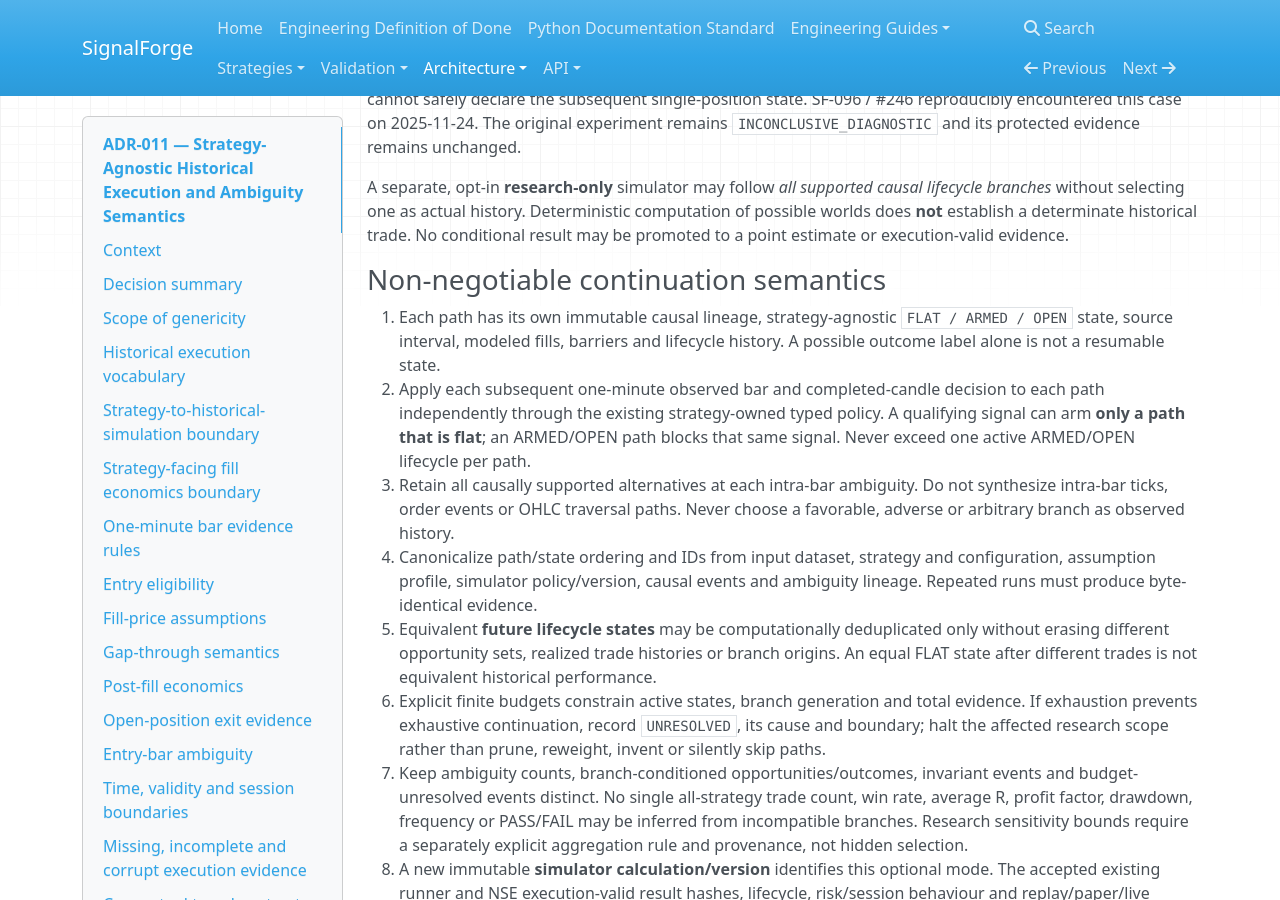
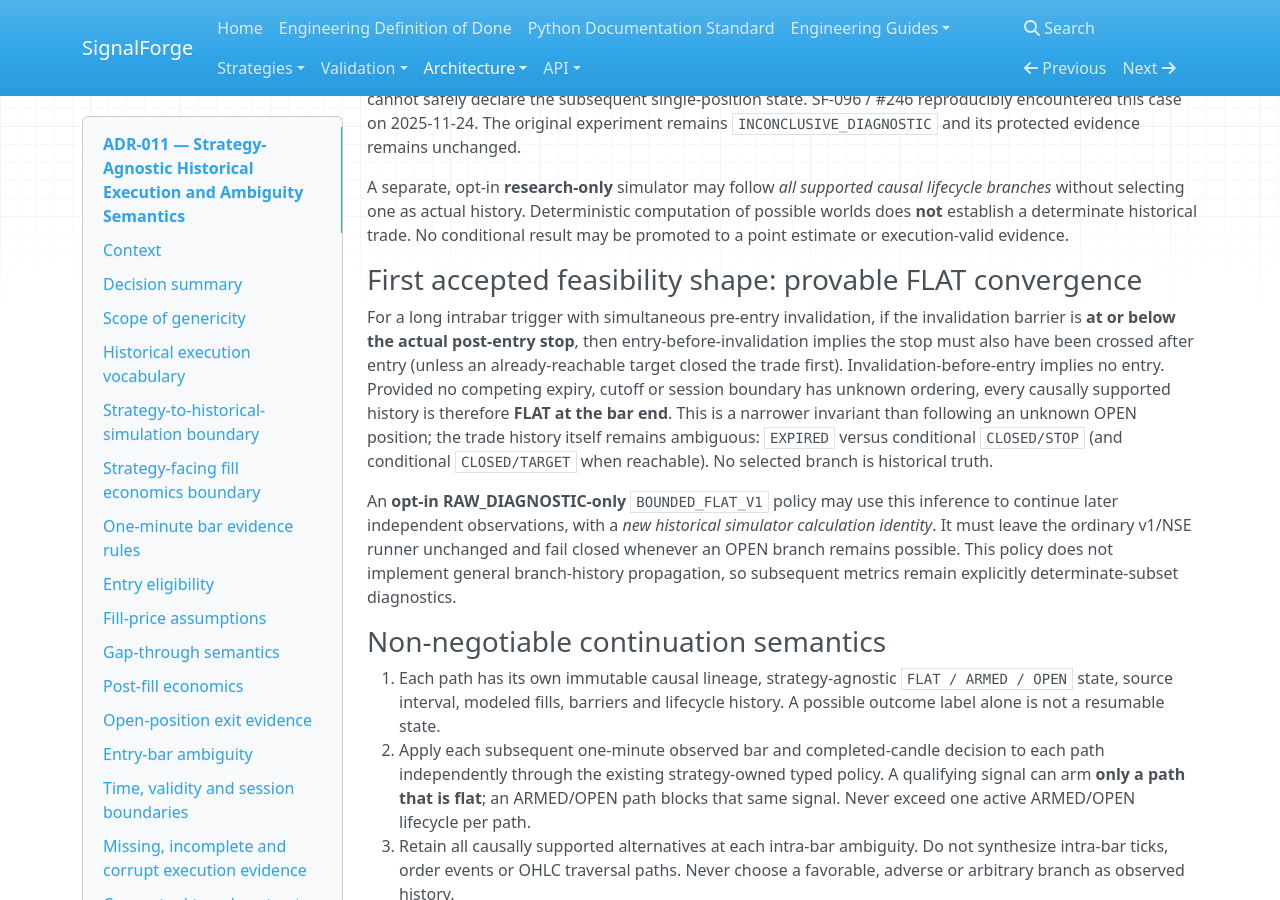
Before and after one commit to harishkamathuk/signalforge, an MkDocs documentation site: the page built from docs/architecture/decisions/ADR-011-historical-execution-and-ambiguity-semantics.md, in a window 1280 px wide and 900 px high, scrolled down 16308 px. Built offline with MkDocs 1.6.1, drawn with Linux system fonts in a browser that asks for light colours; nearby versions of some CDN libraries.

Commit message:
docs(adr-011): constrain SF-097 implementation to provable flat-state convergence

```diff
--- a/docs/architecture/decisions/ADR-011-historical-execution-and-ambiguity-semantics.md
+++ b/docs/architecture/decisions/ADR-011-historical-execution-and-ambiguity-semantics.md
@@ -783,6 +783,26 @@ computation of possible worlds does **not** establish a determinate historical
 trade. No conditional result may be promoted to a point estimate or
 execution-valid evidence.
 
+### First accepted feasibility shape: provable FLAT convergence
+
+For a long intrabar trigger with simultaneous pre-entry invalidation, if the
+invalidation barrier is **at or below the actual post-entry stop**, then
+entry-before-invalidation implies the stop must also have been crossed after
+entry (unless an already-reachable target closed the trade first).
+Invalidation-before-entry implies no entry. Provided no competing expiry,
+cutoff or session boundary has unknown ordering, every causally supported
+history is therefore **FLAT at the bar end**. This is a narrower invariant
+than following an unknown OPEN position; the trade history itself remains
+ambiguous: `EXPIRED` versus conditional `CLOSED/STOP` (and conditional
+`CLOSED/TARGET` when reachable). No selected branch is historical truth.
+
+An **opt-in RAW_DIAGNOSTIC-only** `BOUNDED_FLAT_V1` policy may use this
+inference to continue later independent observations, with a *new historical
+simulator calculation identity*. It must leave the ordinary v1/NSE runner
+unchanged and fail closed whenever an OPEN branch remains possible.
+This policy does not implement general branch-history propagation, so
+subsequent metrics remain explicitly determinate-subset diagnostics.
+
 ### Non-negotiable continuation semantics
 
 1. Each path has its own immutable causal lineage, strategy-agnostic
```
